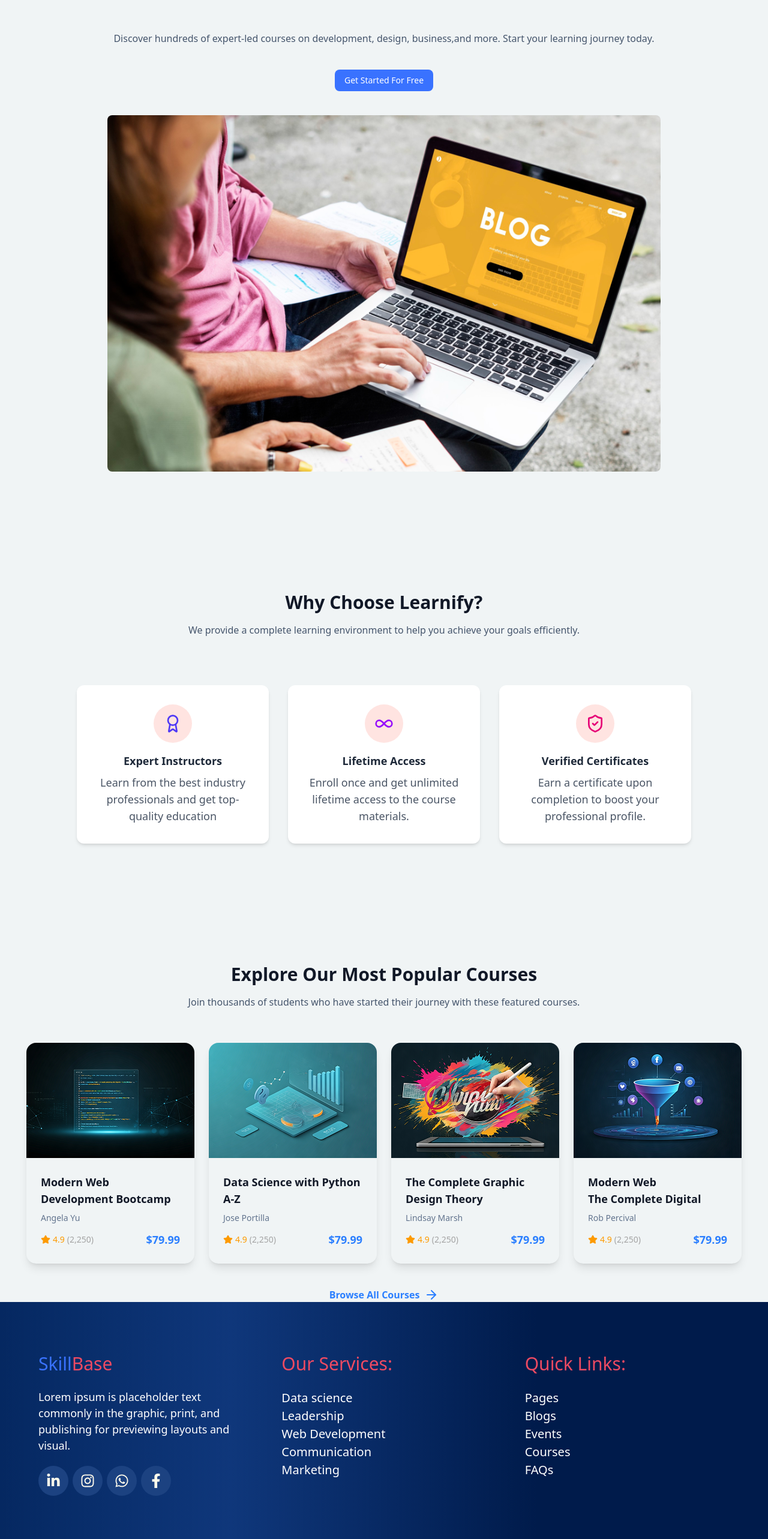
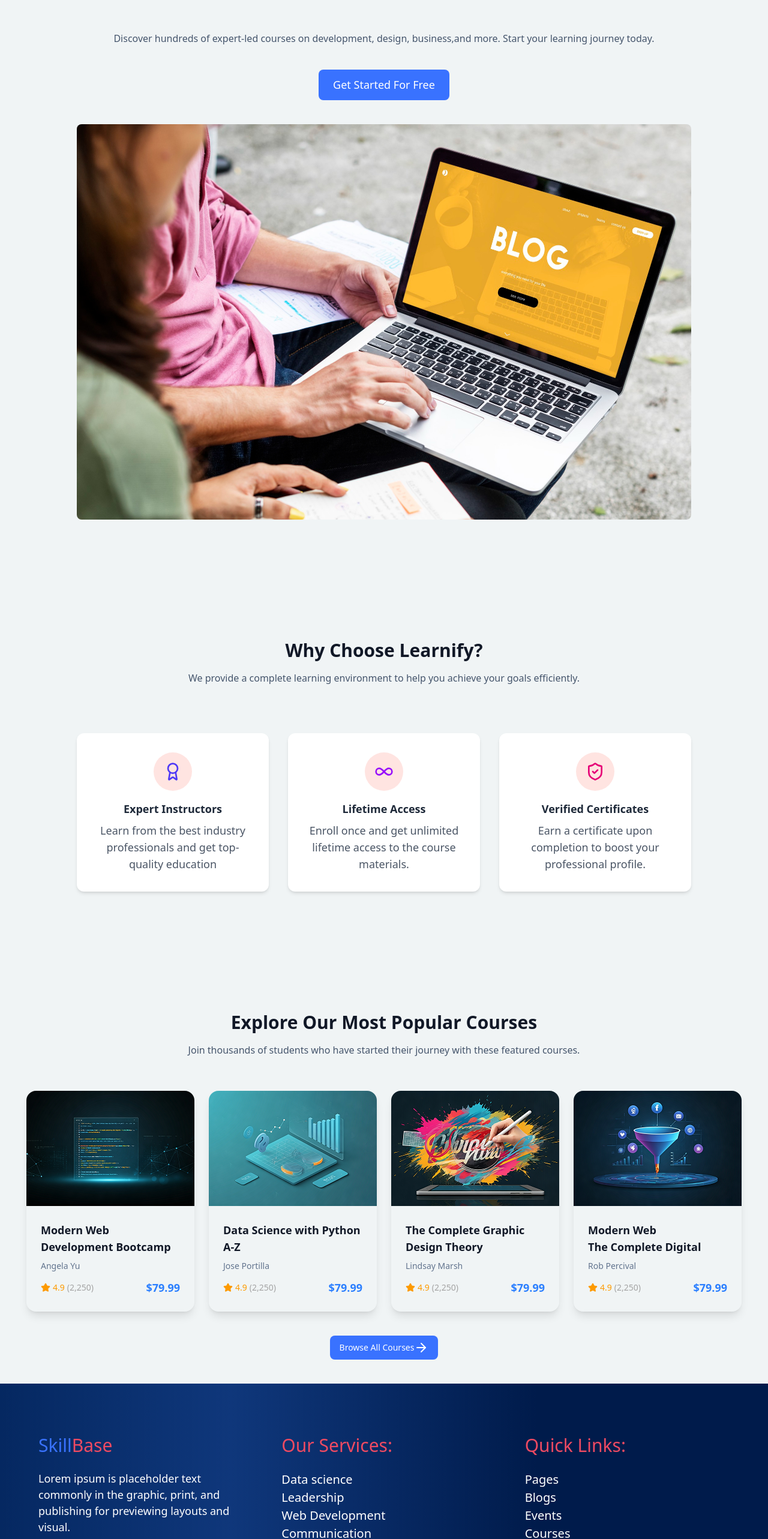
Before and after one commit to Amr-ahmed-98/Education-App, a React (Vite) app: page /blogs in a window 1280 px wide. Shown: the part 183-2748 px from the top of the page at 60% size. Built offline with nearby package versions, Linux system fonts and the light colour scheme; no server answers.

Commit message:
Add animation for blog page

```diff
--- a/src/components/molecules/IconDetails.tsx
+++ b/src/components/molecules/IconDetails.tsx
@@ -1,5 +1,5 @@
 import React from 'react';
-
+import GetX from '../../animation/GetX';
 interface iconDetailsProps {
   icon: React.ComponentType<{ className?: string }>;
   title?: string;
@@ -28,13 +28,15 @@ const IconDetails: React.FC<iconDetailsProps> = ({
   const shapeClass = isCircle ? 'rounded-full' : 'rounded-lg';
 
   return (
-    <div className={`bg-white dark:bg-[var(--color-dark-secondary)] rounded-xl shadow-md ${sizeClasses} flex flex-col items-center text-center`}>
+    <GetX direction='left'>
+    <div className={`bg-white dark:bg-dark-primary rounded-xl shadow-md ${sizeClasses} flex flex-col items-center text-center`}>
       <div className={`${bgColor} ${shapeClass} p-4 mb-4 flex items-center justify-center`}>
         <Icon className={`h-8 w-8 ${iconColor}`} />
       </div>
       {title && <h3 className="font-bold text-lg text-gray-800 dark:text-gray-200 mb-2">{title}</h3>}
       <p className="text-gray-600 dark:text-gray-400">{description}</p>
     </div>
+    </GetX>
   );
 };
 
--- a/src/components/organisms/Footer.tsx
+++ b/src/components/organisms/Footer.tsx
@@ -1,15 +1,19 @@
 import { Link } from "react-router-dom";
 import { useTranslation } from "react-i18next";
 import * as icon from "../../assets/icons/icons";
+import SlideInOnScroll from '@/animation/GetX';
+
 function Footer() {
   const { t } = useTranslation();
   return (
     <section className="bg-[linear-gradient(90deg,#052861_0%,#0F377B_30%,#001B4B_70%)]">
       <div className="container py-[80px]  grid grid-cols-1 sm:grid-cols-1 md:grid-cols-2 lg:grid-cols-3 gap-16">
         <div>
+          <SlideInOnScroll direction="left">
           <Link to="/" className="text-primary text-[30px]">
             Skill<span className="text-secondary">Base</span>
           </Link>
+          </SlideInOnScroll>
           <p className=" text-light-primary mt-[20px] text-[18px]">
             {t("footer.description")}
           </p>
--- a/src/components/pages/Blogs.tsx
+++ b/src/components/pages/Blogs.tsx
@@ -6,6 +6,8 @@ import * as images from "@/assets/images/images";
 import { themes } from "@/contexts/Theme";
 import { ThemeContext } from "@/contexts/ThemeContextDefinition";
 import { useContext } from "react";
+import GetX from '@/animation/GetX';
+import SplitTextMotion from "@/animation/SplitTextMotion";
 
 function Blogs() {
   const { t } = useTranslation();
@@ -37,26 +39,33 @@ function Blogs() {
   ];
 
   return (
-    <div className="container flex flex-col gap-30 pt-0 mb-10">
+    <div className=" flex flex-col gap-30 pt-0 mb-10">
       {/* Section 1 */}
       <div className="flex flex-col justify-center items-center text-center gap-10 pt-0 mt-10">
+        <GetX direction="top">
         <h1 className="font-bold text-6xl leading-[75px] tracking-[-1.5px] text-center">
           {t("Blogs.Section1.title1")}{" "}
           <span className={`${theme === themes.dark && "text-[#EE4A62]"}`}>
             {t("Blogs.Section1.title2")}
           </span>
         </h1>
-
+        </GetX>
+  <GetX direction="left">
         <p className="text-center text-[#45556C]">
           {t("Blogs.Section1.Description")}
         </p>
+</GetX>
+  <GetX direction="bottom">
+        <Button size="lg">{t("Blogs.Section1.Btn")}</Button>
+        </GetX>
+          <GetX direction="bottom">
 
-        <Button>{t("Blogs.Section1.Btn")}</Button>
         <img
           src={images.laptop}
           alt="blog laptop"
-          className="rounded-lg max-w-[80%]"
+          className="rounded-lg max-w-[80%] mx-auto"
         />
+            </GetX>
       </div>
 
       {/* Section 2 */}
@@ -67,13 +76,18 @@ function Blogs() {
       >
         {/* text */}
         <div className="flex flex-col items-center justify-center text-center gap-4">
+
           <h1 className="text-3xl font-bold flex text-center">
             {" "}
+             <SplitTextMotion >
             {t("Blogs.Section2.Title")}
+            </SplitTextMotion>
           </h1>
+            <GetX direction="left">
           <p className="text-center text-[#45556C]">
             {t("Blogs.Section2.Description")}
           </p>
+          </GetX>
         </div>
         {/* 3 cards */}
         <div
@@ -100,17 +114,22 @@ function Blogs() {
       {/*  Section 3 */}
       <div className="flex flex-col items-center justify-center gap-10">
         <div className="flex flex-col items-center justify-center gap-4 mb-4">
+           <GetX direction="top">
           <h1 className="text-3xl font-bold flex text-center">
             {t("Blogs.Section3.Title")}
           </h1>
+          </GetX>
+            <GetX direction="left">
           <p className="flex flex-col text-center text-[#45556C]">
             {t("Blogs.Section3.Description")}
           </p>
+           </GetX>
         </div>
 
         {/* Cards */}
         <div className="flex gap-6 max-lg:flex-wrap max-lg:justify-center max-lg:items-center max-lg:gap-8">
           {/* CARD 1 */}
+          <GetX direction="right">
           <div
             className={`w-[280px] h-[368px] rounded-2xl shadow-lg overflow-hidden
             ${isDark && `bg-[#1C242F] text-white`}`}
@@ -143,7 +162,8 @@ function Blogs() {
               </div>
             </div>
           </div>
-
+</GetX>
+  <GetX direction="bottom">
           {/* CARD 2 */}
           <div
             className={`w-[280px] h-[368px]  rounded-2xl shadow-lg overflow-hidden
@@ -177,6 +197,8 @@ function Blogs() {
               </div>
             </div>
           </div>
+</GetX>
+  <GetX direction="top">
 
           {/* CARD 3 */}
           <div
@@ -212,9 +234,13 @@ function Blogs() {
               </div>
             </div>
           </div>
+</GetX>
+
 
           {/* CARD 4 */}
+            <GetX direction="left">
           <div
+
             className={`w-[280px] h-[368px]  rounded-2xl shadow-lg overflow-hidden
             ${isDark && `bg-[#1C242F] text-white`}`}
           >
@@ -246,13 +272,16 @@ function Blogs() {
               </div>
             </div>
           </div>
+          </GetX>
         </div>
 
         <div className="flex gap-2 items-center justify-center font-bold text-[#2B7FFF]">
-          <a href="#">Browse All Courses</a>
+          <Button path="/course">
+         Browse All Courses
           <span className="relative top-.5">
             <icons.ArrowRight />
           </span>
+          </Button>
         </div>
       </div>
     </div>
```
